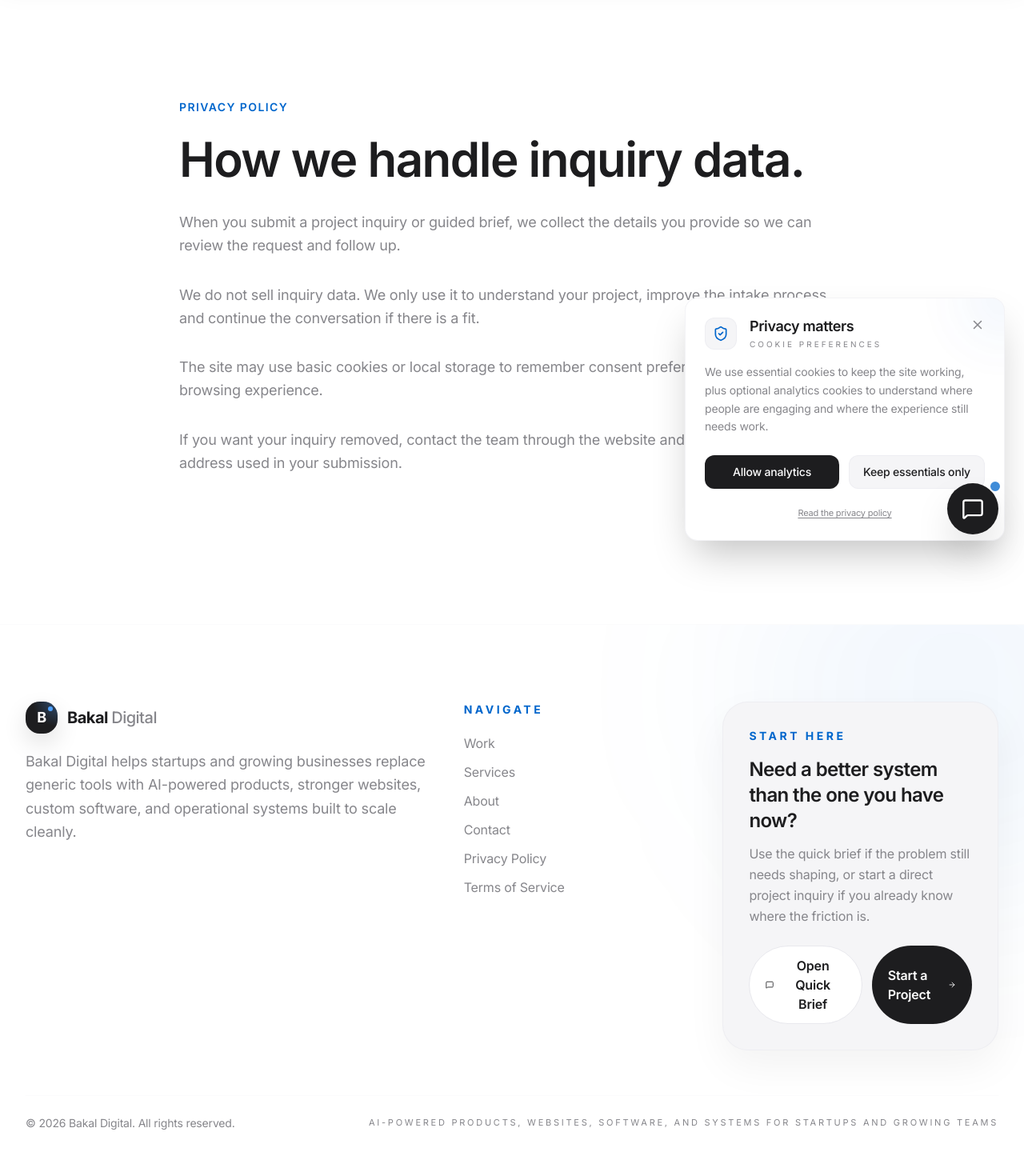
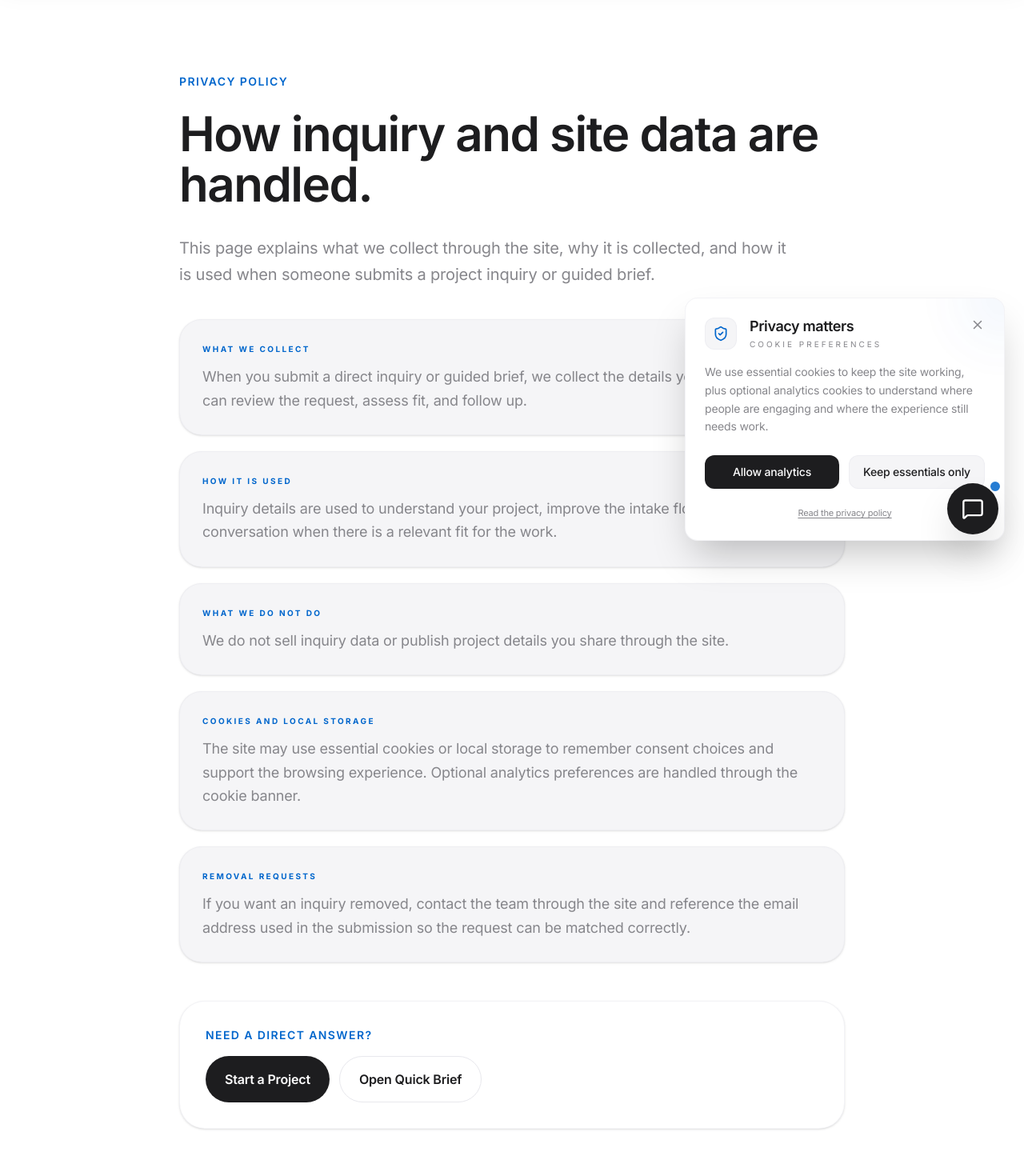
Before and after one commit to bakaltech/bakal-digital, a React (Vite) app: page /privacy in a window 1280 px wide. Shown: the part 100-1570 px from the top of the page at 80% size. Built offline with nearby package versions, Linux system fonts and the light colour scheme.

Commit message:
Polish legal pages and accessibility states

```diff
--- a/src/index.css
+++ b/src/index.css
@@ -32,6 +32,14 @@
   body {
     @apply bg-paper text-brand-500 antialiased selection:bg-accent selection:text-white;
     letter-spacing: -0.011em;
+  }
+
+  a,
+  button,
+  input,
+  textarea,
+  select {
+    @apply focus-visible:outline-none focus-visible:ring-2 focus-visible:ring-accent focus-visible:ring-offset-2 focus-visible:ring-offset-paper;
   }
 
   body, #root {
--- a/src/pages/Privacy.tsx
+++ b/src/pages/Privacy.tsx
@@ -1,16 +1,50 @@
 import React from 'react';
 
 export default function Privacy() {
+  const openChat = () => {
+    window.dispatchEvent(new CustomEvent('open-chat'));
+  };
+
   return (
-    <div className="min-h-screen bg-paper pt-36 pb-24">
+    <div className="min-h-screen bg-paper pt-24 sm:pt-28 pb-20 sm:pb-24">
       <div className="max-w-4xl mx-auto px-6 lg:px-8">
         <p className="text-sm font-semibold uppercase tracking-widest text-accent mb-6">Privacy Policy</p>
-        <h1 className="text-5xl md:text-6xl font-semibold text-ink tracking-tight leading-[1.05] mb-8">How we handle inquiry data.</h1>
-        <div className="space-y-8 text-lg text-brand-400 leading-relaxed">
-          <p>When you submit a project inquiry or guided brief, we collect the details you provide so we can review the request and follow up.</p>
-          <p>We do not sell inquiry data. We only use it to understand your project, improve the intake process, and continue the conversation if there is a fit.</p>
-          <p>The site may use basic cookies or local storage to remember consent preferences and improve the browsing experience.</p>
-          <p>If you want your inquiry removed, contact the team through the website and reference the email address used in your submission.</p>
+        <h1 className="text-4xl sm:text-5xl md:text-6xl font-semibold text-ink tracking-tight leading-[1.05] mb-8">How inquiry and site data are handled.</h1>
+        <p className="text-lg sm:text-xl text-brand-400 leading-relaxed max-w-3xl mb-10">
+          This page explains what we collect through the site, why it is collected, and how it is used when someone submits a project inquiry or guided brief.
+        </p>
+        <div className="grid gap-5 text-base sm:text-lg text-brand-400 leading-relaxed">
+          <div className="rounded-[1.75rem] border border-brand-100/50 bg-soft p-6 sm:p-7 shadow-sm">
+            <p className="text-[10px] font-bold uppercase tracking-[0.24em] text-accent mb-3">What we collect</p>
+            <p>When you submit a direct inquiry or guided brief, we collect the details you provide so we can review the request, assess fit, and follow up.</p>
+          </div>
+          <div className="rounded-[1.75rem] border border-brand-100/50 bg-soft p-6 sm:p-7 shadow-sm">
+            <p className="text-[10px] font-bold uppercase tracking-[0.24em] text-accent mb-3">How it is used</p>
+            <p>Inquiry details are used to understand your project, improve the intake flow, and continue the conversation when there is a relevant fit for the work.</p>
+          </div>
+          <div className="rounded-[1.75rem] border border-brand-100/50 bg-soft p-6 sm:p-7 shadow-sm">
+            <p className="text-[10px] font-bold uppercase tracking-[0.24em] text-accent mb-3">What we do not do</p>
+            <p>We do not sell inquiry data or publish project details you share through the site.</p>
+          </div>
+          <div className="rounded-[1.75rem] border border-brand-100/50 bg-soft p-6 sm:p-7 shadow-sm">
+            <p className="text-[10px] font-bold uppercase tracking-[0.24em] text-accent mb-3">Cookies and local storage</p>
+            <p>The site may use essential cookies or local storage to remember consent choices and support the browsing experience. Optional analytics preferences are handled through the cookie banner.</p>
+          </div>
+          <div className="rounded-[1.75rem] border border-brand-100/50 bg-soft p-6 sm:p-7 shadow-sm">
+            <p className="text-[10px] font-bold uppercase tracking-[0.24em] text-accent mb-3">Removal requests</p>
+            <p>If you want an inquiry removed, contact the team through the site and reference the email address used in the submission so the request can be matched correctly.</p>
+          </div>
+        </div>
+        <div className="mt-12 rounded-[2rem] border border-brand-100/50 bg-white p-6 sm:p-8 shadow-sm">
+          <p className="text-sm font-semibold uppercase tracking-widest text-accent mb-4">Need a direct answer?</p>
+          <div className="flex flex-col sm:flex-row gap-3">
+            <a href="/contact" className="inline-flex items-center justify-center gap-2 px-6 py-4 rounded-full bg-ink text-white font-semibold hover:bg-accent transition-colors">
+              Start a Project
+            </a>
+            <button type="button" onClick={openChat} className="inline-flex items-center justify-center gap-2 px-6 py-4 rounded-full border border-brand-100 bg-white text-ink font-semibold hover:border-accent hover:text-accent transition-colors">
+              Open Quick Brief
+            </button>
+          </div>
         </div>
       </div>
     </div>
--- a/src/pages/Terms.tsx
+++ b/src/pages/Terms.tsx
@@ -2,15 +2,30 @@ import React from 'react';
 
 export default function Terms() {
   return (
-    <div className="min-h-screen bg-paper pt-36 pb-24">
+    <div className="min-h-screen bg-paper pt-24 sm:pt-28 pb-20 sm:pb-24">
       <div className="max-w-4xl mx-auto px-6 lg:px-8">
         <p className="text-sm font-semibold uppercase tracking-widest text-accent mb-6">Terms of Service</p>
-        <h1 className="text-5xl md:text-6xl font-semibold text-ink tracking-tight leading-[1.05] mb-8">Website use and inquiry terms.</h1>
-        <div className="space-y-8 text-lg text-brand-400 leading-relaxed">
-          <p>This website is provided for informational purposes and to help prospective clients understand the studio’s services and submit project inquiries.</p>
-          <p>Submitting a form or guided brief does not create a client relationship or guarantee project acceptance.</p>
-          <p>All content, design direction, and original written materials on this site remain the property of Bakal Digital unless otherwise noted.</p>
-          <p>By using the site, you agree not to misuse forms, attempt unauthorized access, or submit misleading information.</p>
+        <h1 className="text-4xl sm:text-5xl md:text-6xl font-semibold text-ink tracking-tight leading-[1.05] mb-8">Website use and inquiry terms.</h1>
+        <p className="text-lg sm:text-xl text-brand-400 leading-relaxed max-w-3xl mb-10">
+          These terms explain what the site is for, what submitting an inquiry means, and the basic rules for using the site responsibly.
+        </p>
+        <div className="grid gap-5 text-base sm:text-lg text-brand-400 leading-relaxed">
+          <div className="rounded-[1.75rem] border border-brand-100/50 bg-soft p-6 sm:p-7 shadow-sm">
+            <p className="text-[10px] font-bold uppercase tracking-[0.24em] text-accent mb-3">Site purpose</p>
+            <p>This website is provided to help prospective clients understand the studio’s services, review concept work, and submit project inquiries.</p>
+          </div>
+          <div className="rounded-[1.75rem] border border-brand-100/50 bg-soft p-6 sm:p-7 shadow-sm">
+            <p className="text-[10px] font-bold uppercase tracking-[0.24em] text-accent mb-3">Inquiry submissions</p>
+            <p>Submitting a form or guided brief does not create a client relationship, reserve project time, or guarantee project acceptance.</p>
+          </div>
+          <div className="rounded-[1.75rem] border border-brand-100/50 bg-soft p-6 sm:p-7 shadow-sm">
+            <p className="text-[10px] font-bold uppercase tracking-[0.24em] text-accent mb-3">Content ownership</p>
+            <p>All original written material, design direction, interface work, and branded content on this site remain the property of Bakal Digital unless otherwise noted.</p>
+          </div>
+          <div className="rounded-[1.75rem] border border-brand-100/50 bg-soft p-6 sm:p-7 shadow-sm">
+            <p className="text-[10px] font-bold uppercase tracking-[0.24em] text-accent mb-3">Acceptable use</p>
+            <p>By using the site, you agree not to misuse forms, attempt unauthorized access, interfere with site behavior, or submit misleading information.</p>
+          </div>
         </div>
       </div>
     </div>
```
